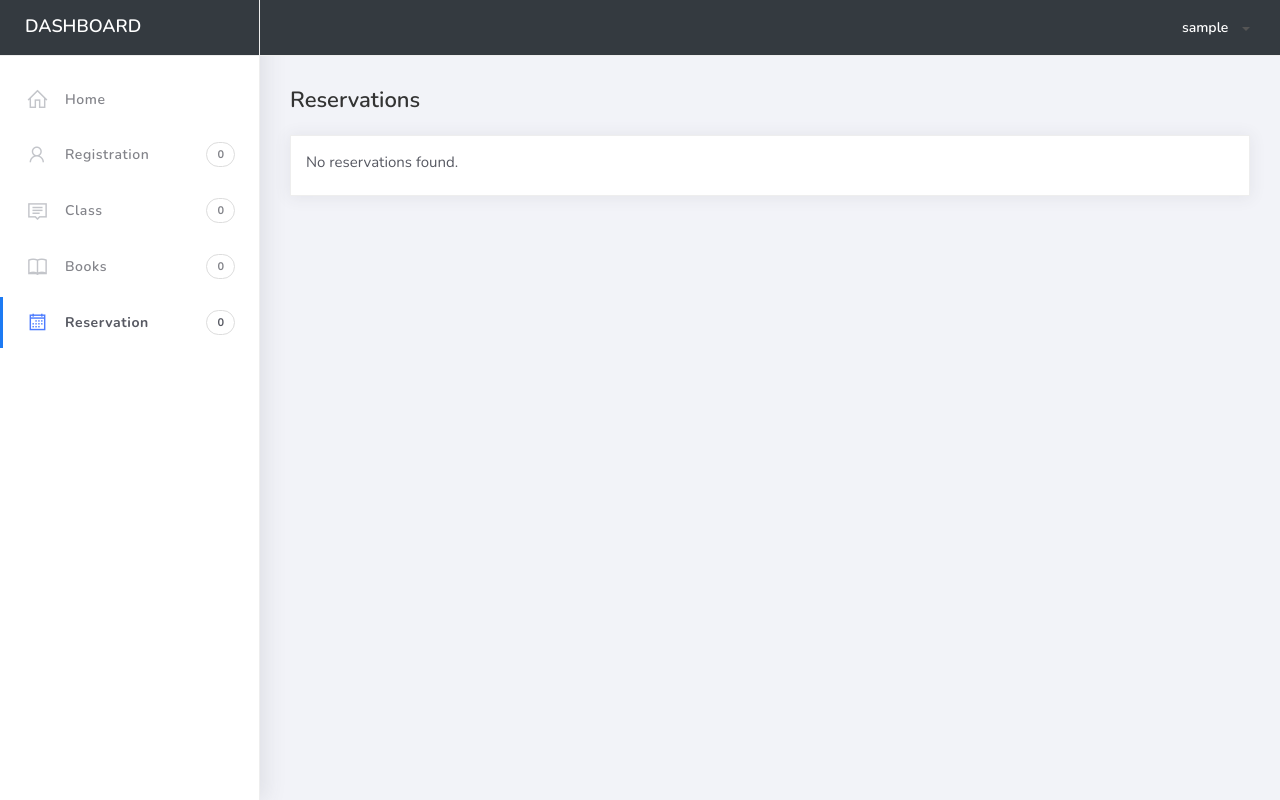
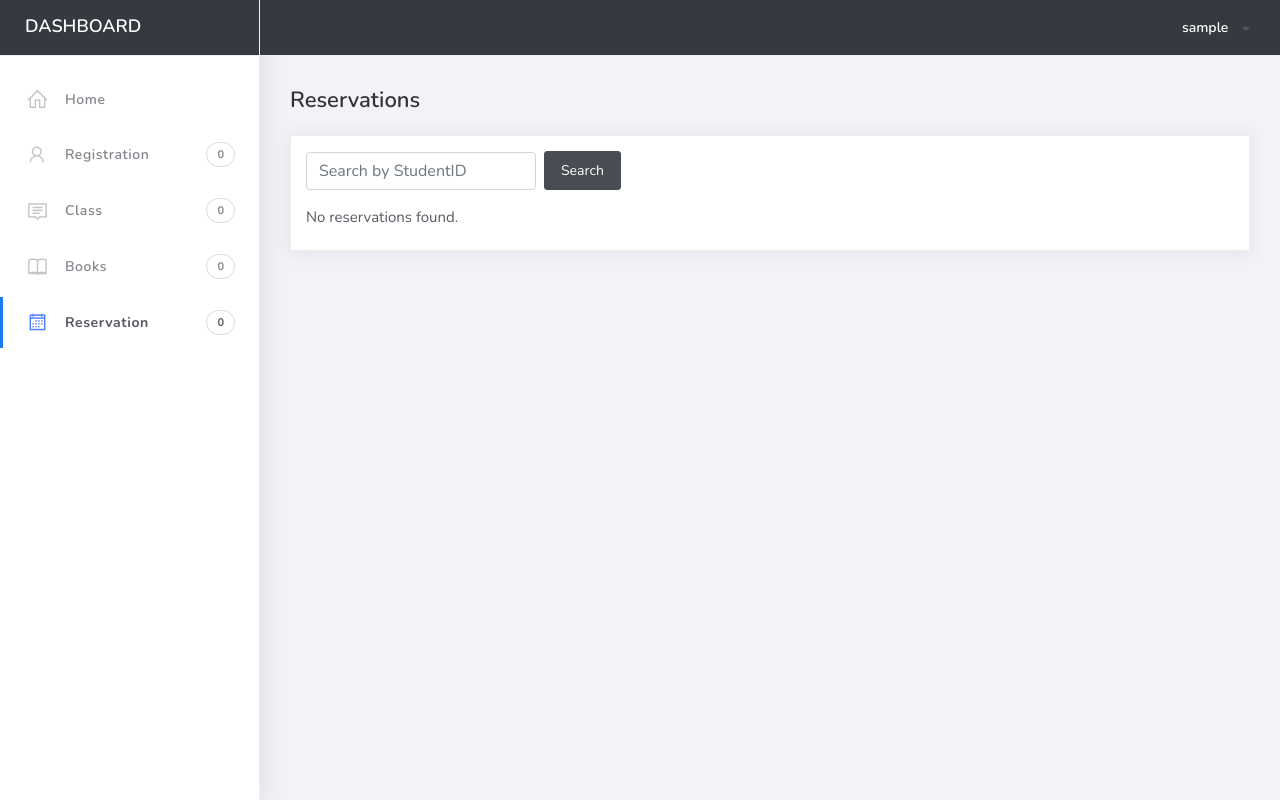
Before and after one commit to maheshmohan7319/LIBRARYMANAGEMENT, a PHP site: page /admin/reservation.php in a window 1280 px wide. Run offline with PHP 8.4, Linux system fonts and the light colour scheme; the visitor is signed in with stand-in values (Sample User, id 1); data that the repository does not hold is empty.

Commit message:
new commit

```diff
--- a/admin/reservation.php
+++ b/admin/reservation.php
@@ -28,12 +28,21 @@ if (isAdmin() && isset($_POST['update_status'])) {
     exit();
 }
 
-// Fetch reservations
-$sql = "SELECT r.*, u.username , b.title
+// Initialize search query
+$search_query = "";
+if (isset($_GET['search'])) {
+    $search_query = $_GET['search'];
+}
+
+// Modify the fetch reservations query based on search
+$sql = "SELECT r.*, u.username, b.title
         FROM reservations r
         JOIN users u ON r.user_id = u.user_id
         JOIN books b ON r.book_id = b.book_id";
 
+if (!empty($search_query)) {
+    $sql .= " WHERE u.username LIKE '%" . $conn->real_escape_string($search_query) . "%'";
+}
 
 $result = $conn->query($sql);
 
@@ -73,6 +82,13 @@ $status_options = ['pending', 'approved', 'picked', 'rejected', 'cancelled', 'co
 
                     <div class="card">
                         <div class="card-body">
+
+                            <!-- Search Form -->
+                            <form method="GET" action="reservation.php" class="form-inline mb-3">
+                                <input type="text" name="search" class="form-control mr-2" placeholder="Search by StudentID" value="<?php echo htmlspecialchars($search_query); ?>">
+                                <button type="submit" class="btn btn-dark">Search</button>
+                            </form>
+
                             <?php if ($result->num_rows > 0) : ?>
                                 <div class="table-responsive">
                                     <table class="table table-striped">
@@ -107,7 +123,6 @@ $status_options = ['pending', 'approved', 'picked', 'rejected', 'cancelled', 'co
                                                             <form method="POST" action="reservation.php" class="d-flex align-items-center">
                                                                 <input type="hidden" name="reservation_id" value="<?php echo $row['reservation_id']; ?>">
 
-
                                                                 <select name="new_status" class="form-control form-control-sm d-inline-block w-auto mr-2">
                                                                     <?php foreach ($status_options as $option): ?>
                                                                         <option value="<?php echo $option; ?>" <?php echo ($row['status'] == $option) ? 'selected' : ''; ?>>
@@ -116,8 +131,7 @@ $status_options = ['pending', 'approved', 'picked', 'rejected', 'cancelled', 'co
                                                                     <?php endforeach; ?>
                                                                 </select>
 
-
-                                                                <button type="submit" name="update_status" class="btn btn-primary btn-sm ml-auto">Update</button>
+                                                                <button type="submit" name="update_status" class="btn btn-dark btn-sm ml-auto">Update</button>
                                                             </form>
                                                         </td>
                                                     <?php endif; ?>
--- a/db_connect.php
+++ b/db_connect.php
@@ -3,7 +3,7 @@ $servername = "localhost";
 $username = "root";
 $password = "";
 $dbname = "library_system";
-$conn = new mysqli($servername, $username, $password, $dbname,3307);
+$conn = new mysqli($servername, $username, $password, $dbname,3306);
 
 if ($conn->connect_error) {
     die("Connection failed: " . $conn->connect_error);
```
